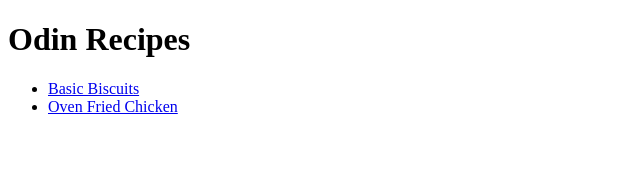
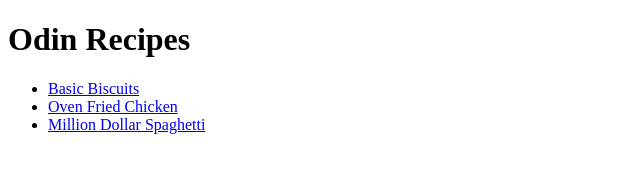
Before and after one commit to buttafuocolucas-dev/odin-recipes, a plain HTML site: page index.html in a window 1280 px wide. Shown: the whole page, without its empty margins (0-640 px from the left). Drawn offline with Linux system fonts and the light colour scheme.

Commit message:
Add million dollar spaghetti recipe to index.html

```diff
--- a/index.html
+++ b/index.html
@@ -10,6 +10,7 @@
     <ul>
         <li><a href="recipes/basic-biscuits.html">Basic Biscuits</a></li>
         <li><a href="recipes/oven-fried-chicken.html">Oven Fried Chicken</a></li>
+        <li><a href="recipes/million-dollar-spaghetti.html">Million Dollar Spaghetti</a></li>
     </ul>
 </body>
 </html>
```
